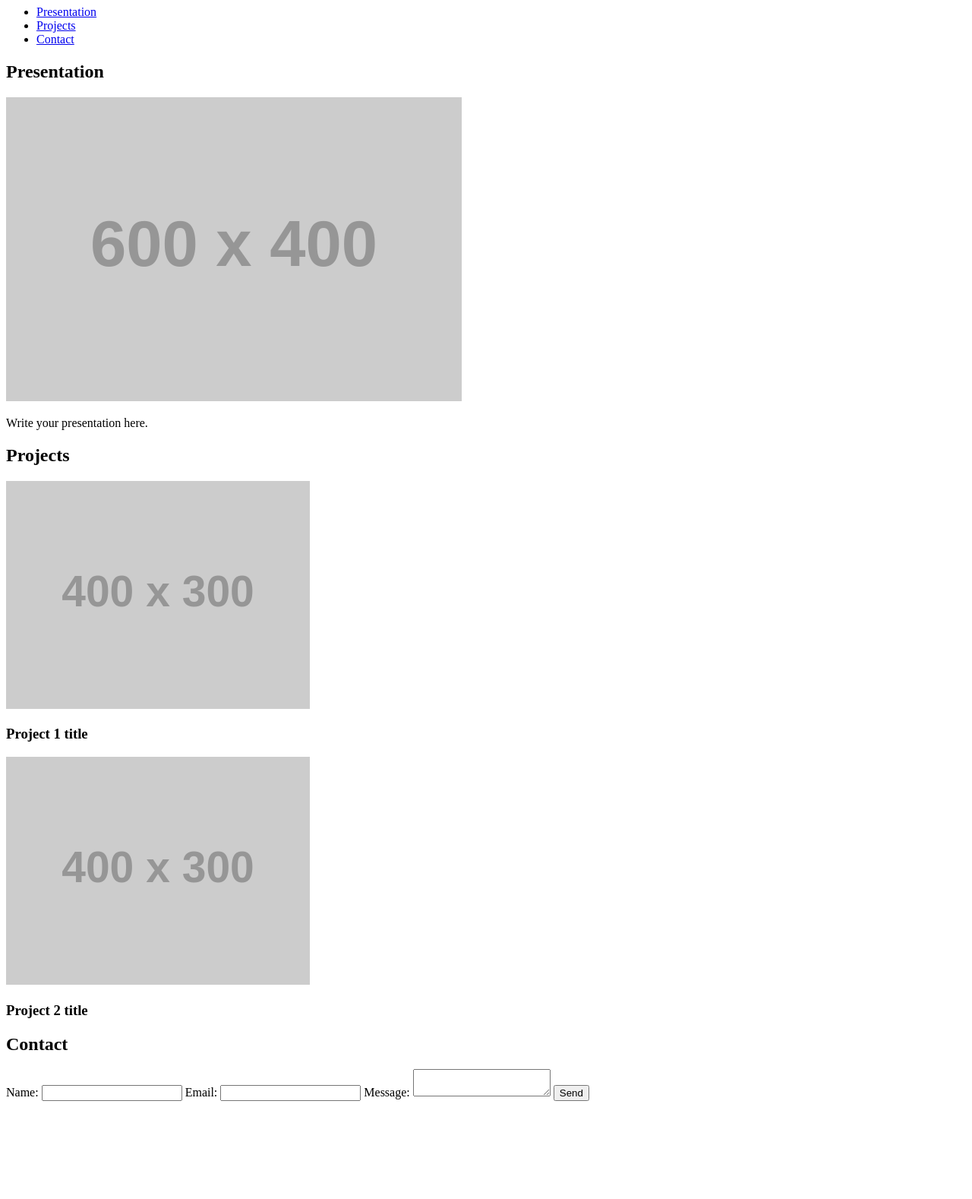
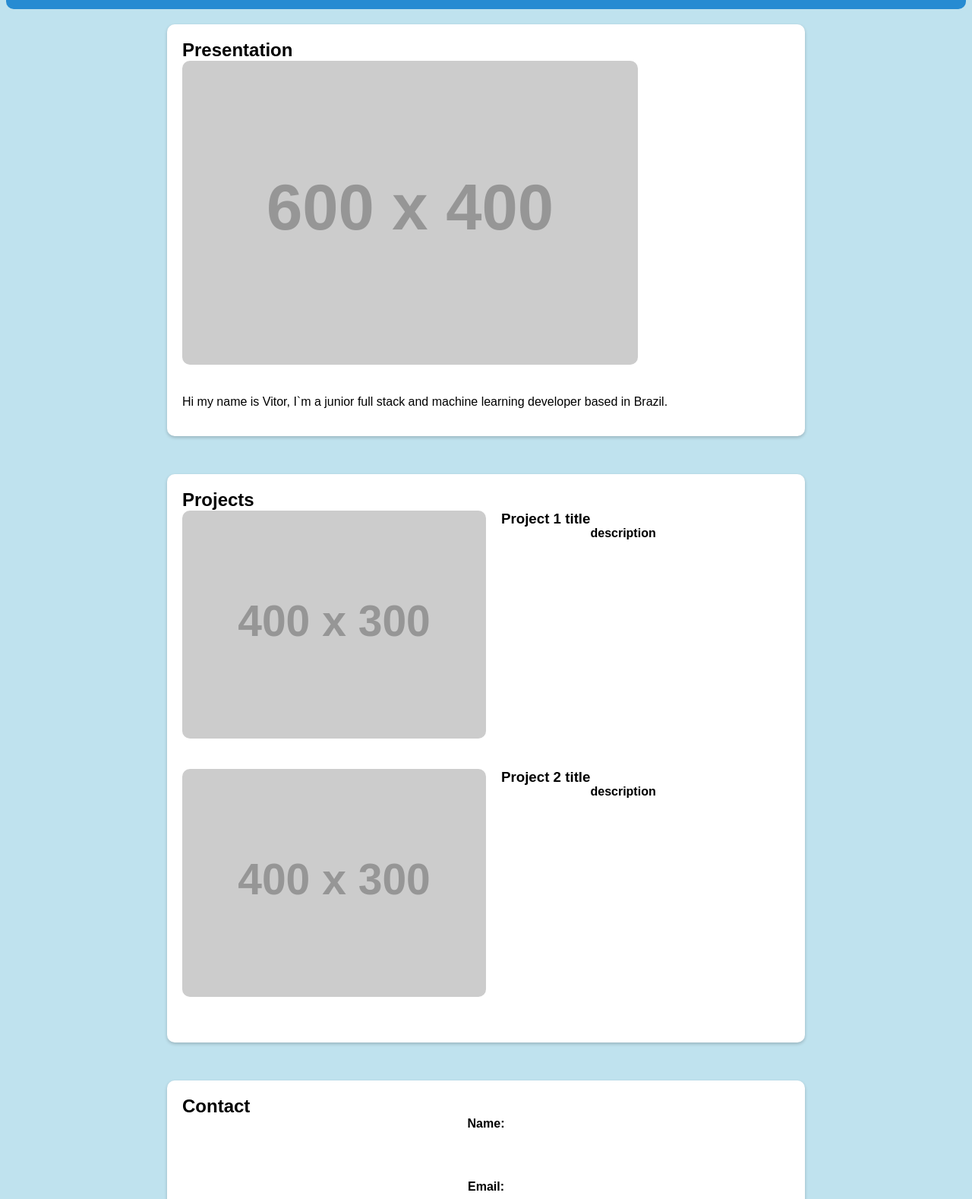
Before and after one commit to VitorGallucci/VitorGallucci.github.io, a plain HTML site: page index.html in a window 1280 px wide. Shown: the part 73-1651 px from the top of the page at 76% size. Before the commit the page ends 1530 px from the top, so only its background shows below. Drawn offline with Linux system fonts and the light colour scheme; placeholder pictures from the web are drawn by us.

Commit message:
styling and content changed

```diff
--- a/index.html
+++ b/index.html
@@ -3,11 +3,12 @@
 <head>
   <meta charset="UTF-8">
   <title>My Portfolio</title>
-  <link rel="stylesheet" href="style.css">
+  <link rel="stylesheet" href="styles.css">
 </head>
 <body>
+
   <header>
-    <h1>My Name</h1>
+    <h1>Vitor Gallucci</h1>
     <nav>
       <ul>
         <li><a href="#presentation">Presentation</a></li>
@@ -20,8 +21,8 @@
   <main>
     <section id="presentation">
       <h2>Presentation</h2>
-      <img src="https://dummyimage.com/600x400/268bd2/fff" alt="My image">
-      <p>Write your presentation here.</p>
+      <img src="https://dummyimage.com/600x400/268bd2/fff" alt="My image" class="bounce-top">
+      <p>Hi my name is Vitor, I`m a junior full stack and machine learning developer based in Brazil.</p>
     </section>
 
     <section id="projects">
@@ -29,10 +30,12 @@
       <div class="project">
         <img src="https://dummyimage.com/400x300/268bd2/fff" alt="Project 1">
         <h3>Project 1 title</h3>
+        <h4>description</h4>
       </div>
       <div class="project">
         <img src="https://dummyimage.com/400x300/268bd2/fff" alt="Project 2">
         <h3>Project 2 title</h3>
+        <h4>description</h4>
       </div>
       <!-- Add more projects here -->
     </section>
--- a/styles.css
+++ b/styles.css
@@ -1,80 +1,213 @@
-header {
+/* Global Styles */
+
+body {
+    font-family: Arial, sans-serif;
+    background-color: #bfe2ee;
+  }
+
+
+
+  /* Header */
+
+  header {
     background-color: #268bd2;
     color: #fff;
+    padding: 20px;
     display: flex;
     justify-content: space-between;
     align-items: center;
-    padding: 1rem;
+    border-radius: 0 0 10px 10px;
   }
 
   nav ul {
     list-style: none;
     display: flex;
+    justify-content: space-between;
+    align-items: center;
+    margin: 0;
+    padding: 0;
   }
 
-  nav li {
-    margin-right: 1rem;
+  nav ul li {
+    margin: 0 10px;
   }
 
-  nav a {
+  nav ul li a {
     color: #fff;
     text-decoration: none;
-    font-weight: bold;
+    font-size: 1.2rem;
+    transition: color 0.3s;
+  }
+
+  nav ul li a:hover {
+    color: #a4c2f4;
+  }
+
+  /* Main Content */
+
+  main {
+    margin: 20px;
+    display: flex;
+    flex-direction: column;
+    align-items: center;
   }
 
   section {
-    padding: 2rem;
-    margin: 2rem 0;
+    margin-bottom: 50px;
+    padding: 20px;
+    background-color: #fff;
+    border-radius: 10px;
+    box-shadow: 0 2px 4px rgba(0, 0, 0, 0.2);
+    width: 100%;
+    max-width: 800px;
   }
 
-  section h2 {
-    color: #268bd2;
-    margin-bottom: 1rem;
+  h1, h2, h3 {
+    margin: 0;
+  }
+
+  img {
+    max-width: 100%;
+    border-radius: 10px;
+    margin-bottom: 20px;
   }
 
   .project {
     display: flex;
-    flex-direction: column;
-    align-items: center;
-    margin-bottom: 2rem;
+    margin-bottom: 20px;
   }
 
   .project img {
+    margin-right: 20px;
+  }
+
+  form {
+    display: flex;
+    flex-direction: column;
+    align-items: center;
+  }
+
+  label {
+    margin-bottom: 10px;
+    font-weight: bold;
+  }
+
+  input,
+  textarea {
+    padding: 10px;
+    border-radius: 5px;
+    border: none;
+    margin-bottom: 20px;
     width: 100%;
     max-width: 500px;
-    margin-bottom: 1rem;
   }
 
-  .project h3 {
-    color: #268bd2;
+  input[type="submit"] {
+    background-color: #268bd2;
+    color: #fff;
+    border-radius: 5px;
+    border: none;
+    padding: 10px 20px;
+    cursor: pointer;
+    transition: background-color 0.3s;
   }
 
-  form label {
-    display: block;
-    margin-bottom: 0.5rem;
-    color: #268bd2;
+  input[type="submit"]:hover {
+    background-color: #a4c2f4;
   }
 
-  form input,
-  form textarea {
-    width: 100%;
-    padding: 0.5rem;
-    margin-bottom: 1rem;
-    border: none;
-    background-color: #f5f5f5;
-    border-radius: 5px;
+  /* Responsive Styles */
+
+  @media only screen and (max-width: 767px) {
+    /* Header */
+    header {
+      flex-direction: column;
+      padding: 10px;
+      border-radius: 10px;
+    }
+
+    nav {
+      margin-top: 10px;
+    }
+
+    nav ul li {
+      margin: 10px 0;
+    }
+
+    /* Main Content */
+    main {
+      margin: 10px;
+    }
+
+    section {
+      padding: 10px;
+    }
+
+    img {
+      margin-bottom: 10px;
+    }
+
+    .project {
+      flex-direction: column;
+    }
+
+    .project img {
+      margin-right: 0;
+      margin-bottom: 10px;
+    }
+
+    input,
+    textarea {
+      padding: 5px;
+      margin-bottom: 10px;
+      max-width: 100%;
+    }
+
+    input[type="submit"] {
+      padding: 5px 10px;
+    }
   }
 
-  form input[type="submit"] {
-    background-color: #268bd2;
-    color: #fff;
-    padding: 0.5rem 1rem;
-    border: none;
-    border-radius: 5px;
-    cursor: pointer;
-    transition: background-color 0.2s ease-in-out;
+@keyframes bounce-top {
+    0% {
+      transform: translateY(-45px);
+      animation-timing-function: ease-in;
+      opacity: 0;
+    }
+    24% {
+      opacity: 1;
+    }
+    40% {
+      transform: translateY(-24px);
+      animation-timing-function: ease-in;
+    }
+    65% {
+      transform: translateY(-12px);
+      animation-timing-function: ease-in;
+    }
+    82% {
+      transform: translateY(-6px);
+      animation-timing-function: ease-in;
+    }
+    93% {
+      transform: translateY(-4px);
+      animation-timing-function: ease-in;
+    }
+    25%,
+    55%,
+    75%,
+    87% {
+      transform: translateY(0px);
+      animation-timing-function: ease-out;
+    }
+    100% {
+      transform: translateY(0px);
+      animation-timing-function: ease-out;
+      opacity: 1;
+    }
   }
 
-  form input[type="submit"]:hover {
-    background-color: #1a6ca8;
-  }
+  .bounce-top {
+    opacity: 0;
+	animation: bounce-top 0.9s 1s both;
+}
```
